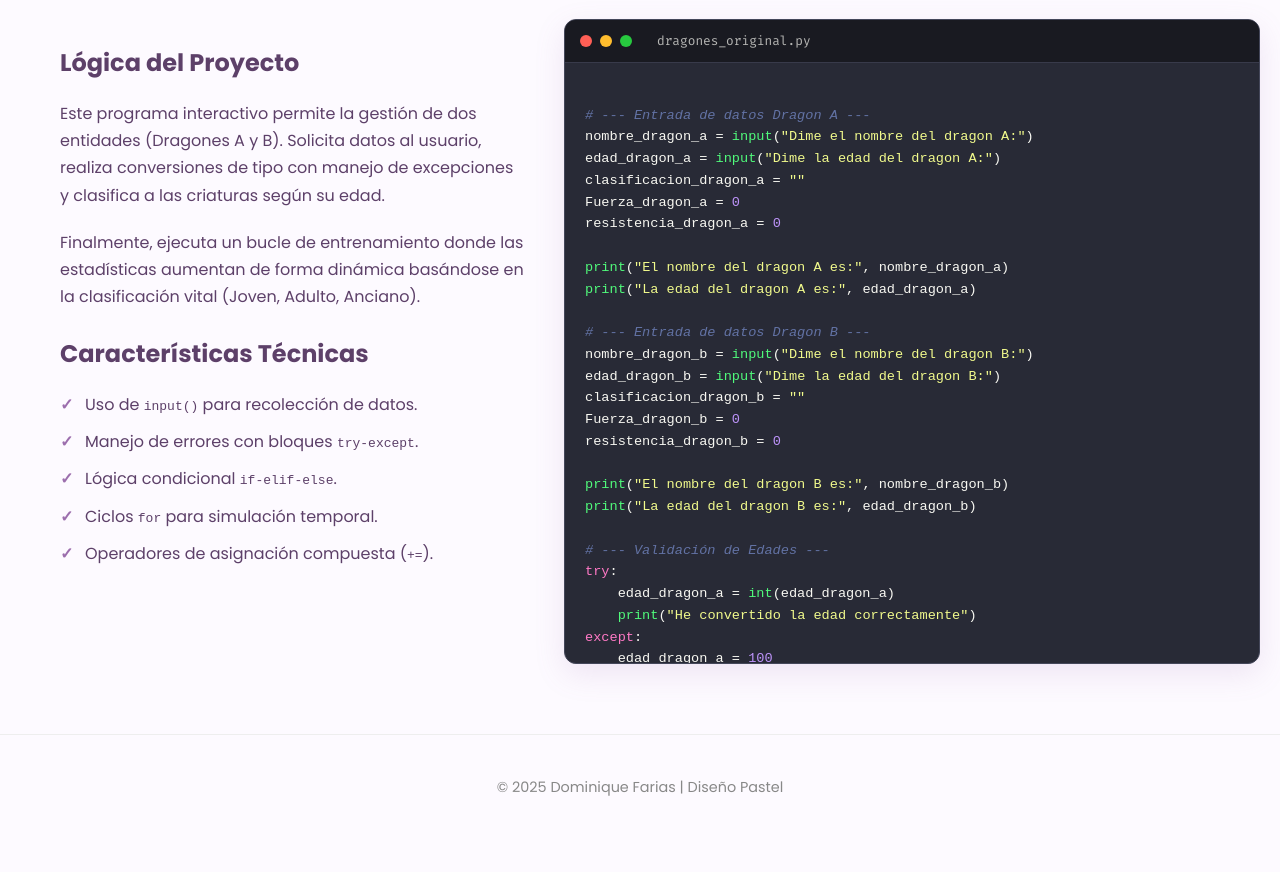
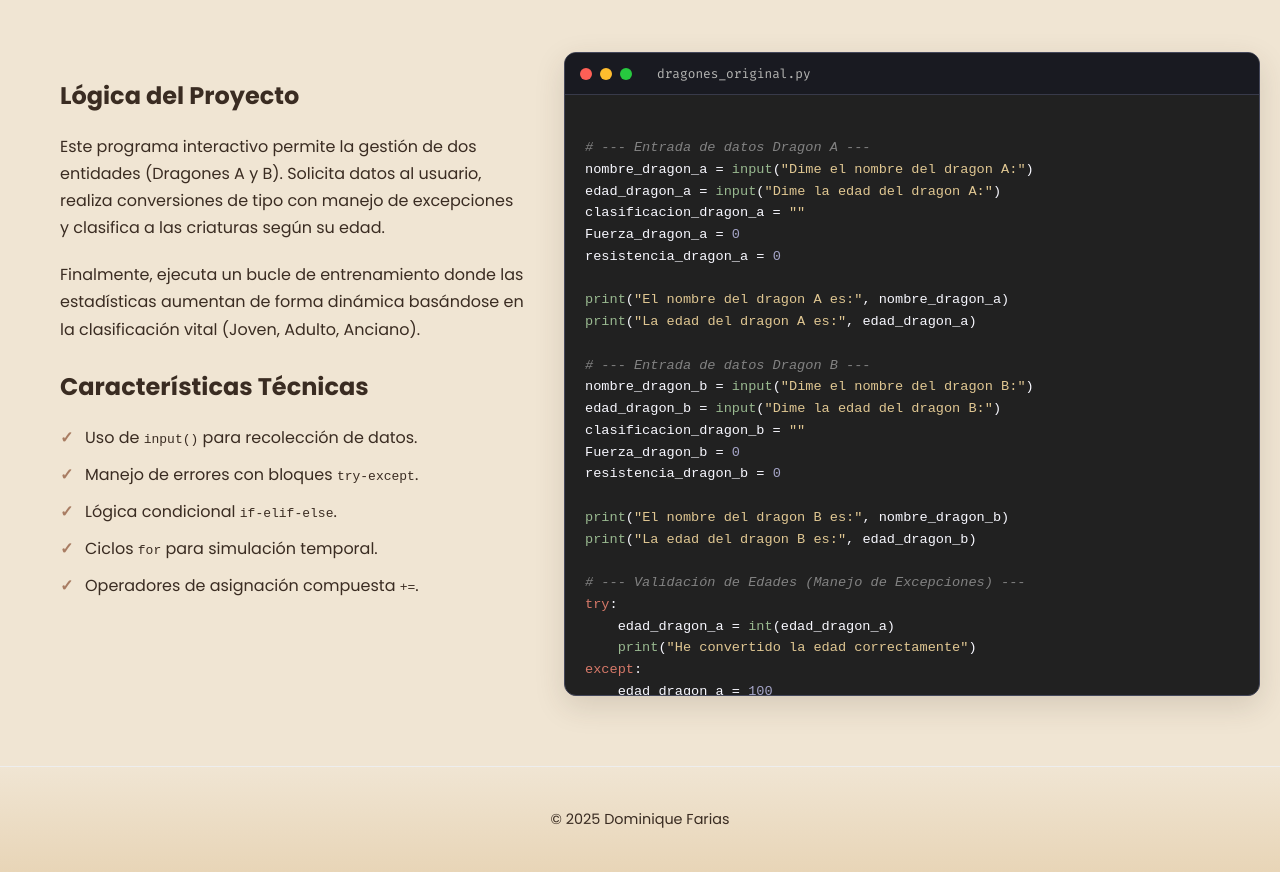
Before and after one commit to dominiquefarias/Portafolio, a plain HTML site: page entrenamientos_dragones.html in a window 1280 px wide. Shown: the part 305-1177 px from the top of the page. Before the commit the page ends 1144 px from the top, so only its background shows below. Drawn offline with Linux system fonts and the light colour scheme.

Commit message:
Update styles and logo size in entrenamientos_dragones.html

```diff
--- a/entrenamientos_dragones.html
+++ b/entrenamientos_dragones.html
@@ -14,25 +14,39 @@
         rel="stylesheet">
 
     <style>
-        /* --- Variables de Diseño (Tema Pastel Profesional) --- */
+        /* ---------------------------------------------------- */
+        /* --- Variables de Diseño (Tema Tierra y Naturaleza - Dragones) --- */
         :root {
-            --bg-body: #fdfaff;
-            --primary-color: #9c6ead;
-            --primary-dark: #5d4069;
-            --accent-color: #e2c2ee;
+            --bg-body: #F0E5D3;
+            /* Fondo Pergamino claro */
+            --primary-color: #A87C62;
+            /* Marrón Terracota (Botones/Acentos) */
+            --primary-dark: #3A2C22;
+            /* Marrón Oscuro (Textos) */
+            --accent-color: #8DC36E;
+            /* Verde (Acento fresco) */
             --glass-bg: rgba(255, 255, 255, 0.9);
-            --shadow-card: 0 10px 30px rgba(156, 110, 173, 0.15);
-            --gradient-text: linear-gradient(135deg, #9c6ead 0%, #d48fc4 100%);
+            --shadow-card: 0 10px 30px rgba(58, 44, 34, 0.15);
+            /* Sombra suave */
+            --gradient-text: linear-gradient(135deg, var(--primary-color) 0%, var(--accent-color) 100%);
+            /* Degradado Marrón a Verde */
+            --white: #ffffff;
 
-            /* Colores de Sintaxis de Código (Tema Pastel Dark) */
-            --code-bg: #282a36;
-            --code-text: #f8f8f2;
-            --code-comment: #6272a4;
-            --code-purple: #bd93f9;
-            --code-pink: #ff79c6;
-            --code-green: #50fa7b;
-            --code-yellow: #f1fa8c;
-            --code-orange: #ffb86c;
+            /* Colores de Sintaxis de Código (Tema Oscuro que complementa la Tierra) */
+            --code-bg: #212121;
+            /* Fondo oscuro profundo */
+            --code-text: #f8f8ff;
+            /* Texto claro */
+            --code-comment: #828282;
+            /* Gris suave */
+            --code-keyword: #D77969;
+            /* Terracota/Ladrillo para palabras clave (coherente) */
+            --code-func: #99B990;
+            /* Verde Salvia para funciones */
+            --code-string: #E0C792;
+            /* Amarillo suave/Oro para strings */
+            --code-number: #A5A5C7;
+            /* Lila sutil para números */
         }
 
         * {
@@ -70,9 +84,14 @@
             font-weight: 600;
         }
 
+        /* --- MODIFICACIÓN: LOGO MÁS GRANDE --- */
         .nav-logo {
-            width: 40px;
-            height: 40px;
+            width: 75px;
+            /* Aumentado de 40px a 75px */
+            height: 75px;
+            /* Aumentado de 40px a 75px */
+            object-fit: contain;
+            /* Asegura que la imagen no se deforme */
             transition: transform 0.3s ease;
         }
 
@@ -83,9 +102,11 @@
         .btn-back {
             padding: 8px 20px;
             border: 2px solid var(--accent-color);
+            /* Borde verde */
             border-radius: 20px;
             text-decoration: none;
             color: var(--primary-color);
+            /* Texto marrón */
             font-weight: 500;
             font-size: 0.9rem;
             transition: all 0.3s;
@@ -104,7 +125,8 @@
 
         .project-tag {
             display: inline-block;
-            background: #f3e6f5;
+            background: #e8d5b7;
+            /* Tono del pergamino ligeramente más oscuro */
             color: var(--primary-color);
             padding: 5px 15px;
             border-radius: 50px;
@@ -113,6 +135,7 @@
             margin-bottom: 15px;
             text-transform: uppercase;
             letter-spacing: 1px;
+            border: 1px solid var(--primary-color);
         }
 
         header h1 {
@@ -142,7 +165,7 @@
             border-radius: 20px;
             box-shadow: var(--shadow-card);
             margin-bottom: 30px;
-            border: 4px solid white;
+            border: 4px solid var(--white);
         }
 
         h3 {
@@ -169,6 +192,7 @@
         ul.features li::before {
             content: "✓";
             color: var(--primary-color);
+            /* Marrón como marcador */
             position: absolute;
             left: 0;
             font-weight: bold;
@@ -235,26 +259,30 @@
             line-height: 1.6;
         }
 
-        /* Estilos de Sintaxis Manual */
+        /* Estilos de Sintaxis */
         pre {
             margin: 0;
         }
 
         .c-func {
-            color: var(--code-green);
+            color: var(--code-func);
+            /* Verde Salvia */
         }
 
         .c-keyword {
-            color: var(--code-pink);
+            color: var(--code-keyword);
+            /* Terracota/Ladrillo */
             font-weight: 500;
         }
 
         .c-string {
-            color: var(--code-yellow);
+            color: var(--code-string);
+            /* Oro Suave */
         }
 
         .c-number {
-            color: var(--code-purple);
+            color: var(--code-number);
+            /* Lila Sutil */
         }
 
         .c-var {
@@ -263,6 +291,7 @@
 
         .c-comment {
             color: var(--code-comment);
+            /* Gris Suave */
             font-style: italic;
         }
 
@@ -271,8 +300,10 @@
             text-align: center;
             padding: 40px;
             margin-top: 50px;
+            background: linear-gradient(to top, #E8D5B7, #F0E5D3);
+            /* Degradado suave del color del pergamino */
             border-top: 1px solid #eee;
-            color: #888;
+            color: var(--primary-dark);
             font-size: 0.9rem;
         }
 
@@ -303,10 +334,10 @@
 
         <div class="project-info">
 
-
             <h3>Lógica del Proyecto</h3>
             <p>
-                Este programa interactivo permite la gestión de dos entidades (Dragones A y B). Solicita datos al
+                Este programa interactivo permite la gestión de dos entidades (Dragones A y B). Solicita datos
+                al
                 usuario, realiza conversiones de tipo con manejo de excepciones y clasifica a las criaturas según su
                 edad.
             </p>
@@ -321,7 +352,7 @@
                 <li>Manejo de errores con bloques <code>try-except</code>.</li>
                 <li>Lógica condicional <code>if-elif-else</code>.</li>
                 <li>Ciclos <code>for</code> para simulación temporal.</li>
-                <li>Operadores de asignación compuesta (<code>+=</code>).</li>
+                <li>Operadores de asignación compuesta <code>+=</code>.</li>
             </ul>
         </div>
 
@@ -357,7 +388,7 @@ resistencia_dragon_b = <span class="c-number">0</span>
 <span class="c-func">print</span>(<span class="c-string">"El nombre del dragon B es:"</span>, nombre_dragon_b)
 <span class="c-func">print</span>(<span class="c-string">"La edad del dragon B es:"</span>, edad_dragon_b)
 
-<span class="c-comment"># --- Validación de Edades ---</span>
+<span class="c-comment"># --- Validación de Edades (Manejo de Excepciones) ---</span>
 <span class="c-keyword">try</span>:
     edad_dragon_a = <span class="c-func">int</span>(edad_dragon_a)
     <span class="c-func">print</span>(<span class="c-string">"He convertido la edad correctamente"</span>)
@@ -372,7 +403,7 @@ resistencia_dragon_b = <span class="c-number">0</span>
     edad_dragon_b = <span class="c-number">100</span>
     <span class="c-func">print</span>(<span class="c-string">"No he convertido la edad correctamente"</span>)
 
-<span class="c-comment"># --- Clasificación ---</span>
+<span class="c-comment"># --- Clasificación Condicional (if-elif-else) ---</span>
 <span class="c-keyword">if</span> edad_dragon_a < <span class="c-number">50</span>:
     clasificacion_dragon_a = <span class="c-string">"joven"</span>
 <span class="c-keyword">elif</span> edad_dragon_a >= <span class="c-number">50</span> <span class="c-keyword">and</span> edad_dragon_a <= <span class="c-number">199</span>:
@@ -387,7 +418,7 @@ resistencia_dragon_b = <span class="c-number">0</span>
 <span class="c-keyword">elif</span> edad_dragon_b >= <span class="c-number">200</span>:
     clasificacion_dragon_b = <span class="c-string">"anciano"</span>
 
-<span class="c-comment"># --- Bucle de Entrenamiento ---</span>
+<span class="c-comment"># --- Bucle de Entrenamiento (for loop) ---</span>
 <span class="c-keyword">for</span> dia <span class="c-keyword">in</span> <span class="c-func">range</span> (<span class="c-number">1</span>,<span class="c-number">4</span>):
     <span class="c-keyword">if</span> clasificacion_dragon_a == <span class="c-string">"joven"</span>:
         Fuerza_dragon_a += <span class="c-number">2</span>
@@ -407,7 +438,7 @@ resistencia_dragon_b = <span class="c-number">0</span>
     </div>
 
     <footer>
-        © 2025 Dominique Farias | Diseño Pastel
+        © 2025 Dominique Farias
     </footer>
 </body>
 
```
